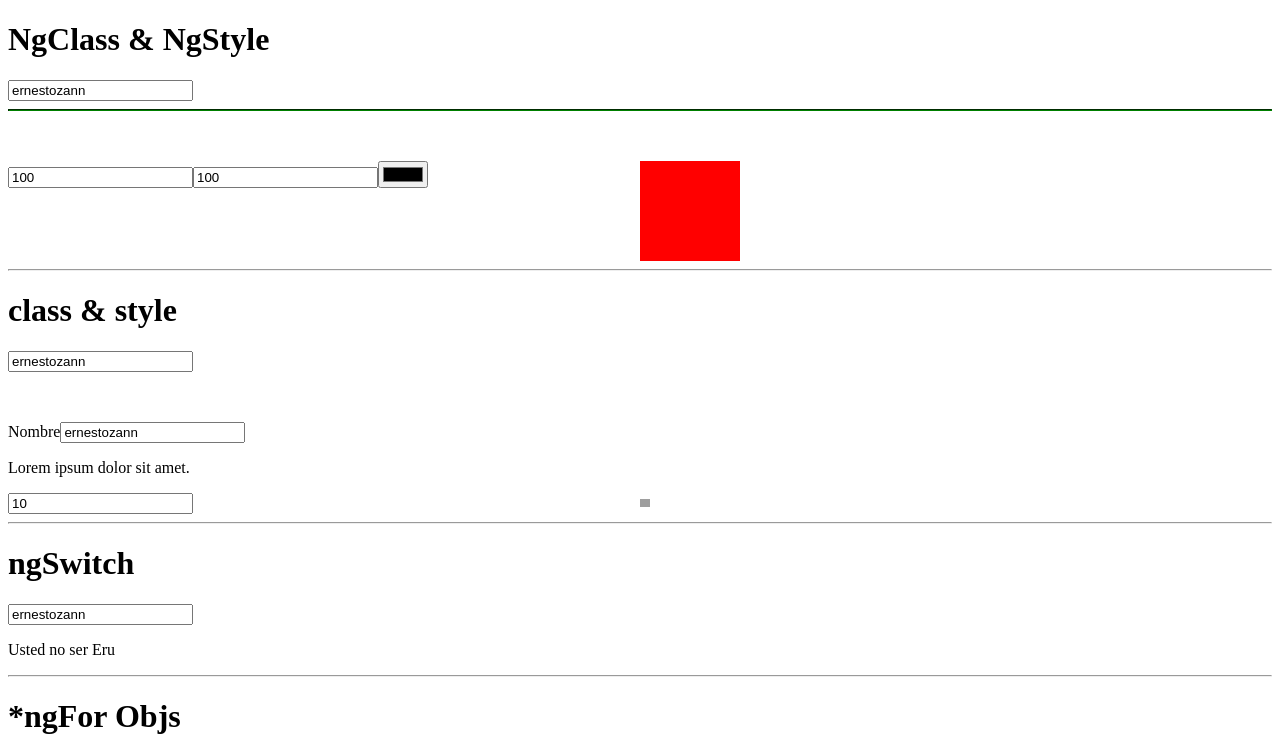
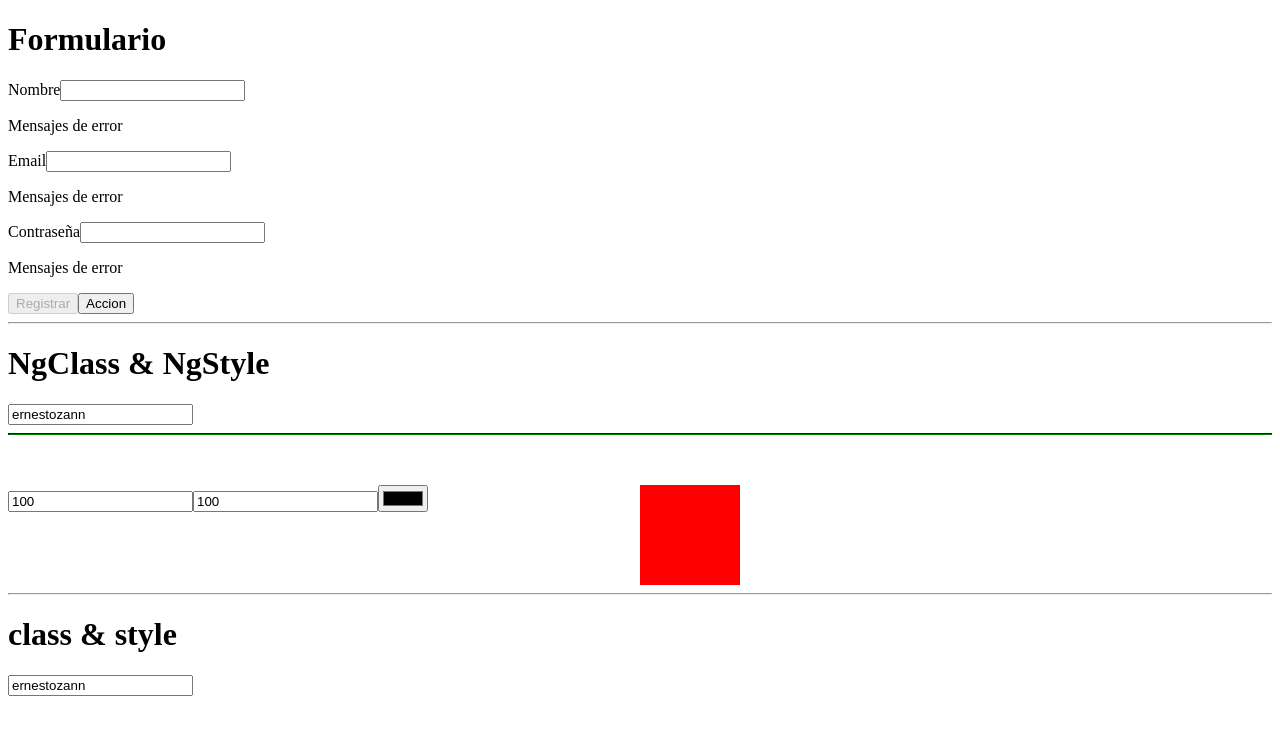
Before and after one commit to ernestozann/fundamentos-angular, an Angular app in the folder my-store/: page / in a window 1280 px wide. Shown: the top 744 px of the page. Built offline with nearby package versions, Linux system fonts and the light colour scheme; grey boxes are pictures that could not be loaded.

Commit message:
crear un formulario

```diff
--- a/my-store/src/app/app.component.html
+++ b/my-store/src/app/app.component.html
@@ -1,3 +1,24 @@
+<h1>Formulario</h1>
+<form (ngSubmit)="onRegister()" #myForm="ngForm">
+  <div class="input-group">
+    <label for="name">Nombre</label>
+    <input type="text" name="name" required id="name" [(ngModel)]="register.name">
+    <p>Mensajes de error</p>
+  </div>
+  <div class="input-group">
+    <label for="email">Email</label>
+    <input type="email" name="email" required id="email" [(ngModel)]="register.email">
+    <p>Mensajes de error</p>
+  </div>
+  <div class="input-group">
+    <label for="password">Contraseña</label>
+    <input type="password" name="password" required id="password" [(ngModel)]="register.password">
+    <p>Mensajes de error</p>
+  </div>
+  <button [disabled]="myForm.invalid" type="submit">Registrar</button>
+  <button type="button">Accion</button>
+</form>
+<hr>
 <h1>NgClass & NgStyle</h1>
 <input type="text" required #nameInput4="ngModel" [(ngModel)]="person.name">
 <hr class="line-error"
--- a/my-store/src/app/app.component.ts
+++ b/my-store/src/app/app.component.ts
@@ -12,6 +12,11 @@
   age = 22;
   img = 'https://source.unsplash.com/random';
   btnDisabled = true;
+  register = {
+    name: '',
+    email: '',
+    password: '',
+  }
   person = {
     age: 22,
     name: "ernestozann",
@@ -85,4 +90,7 @@
   removeEmoji(index:number) {
     this.emojis.splice(index, 1)
   }
+  onRegister() {
+    console.log(this.register)
+  }
 }
```
